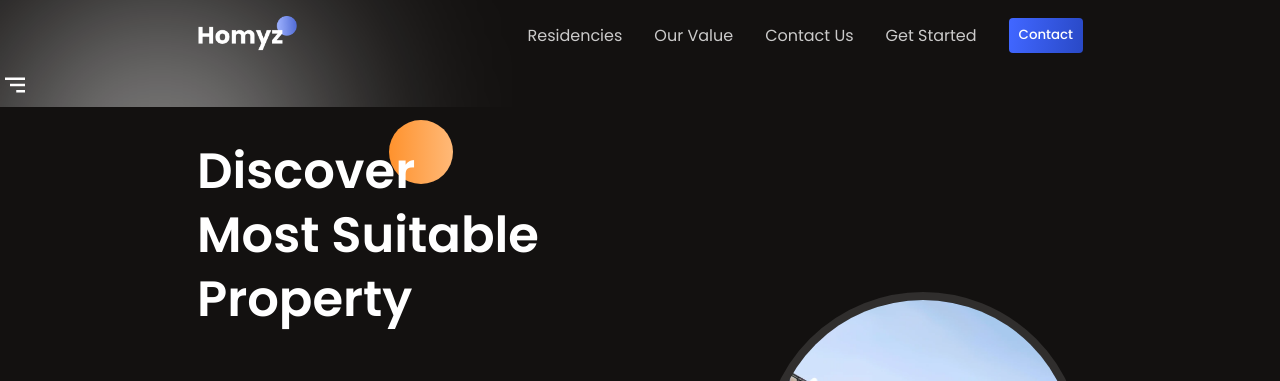
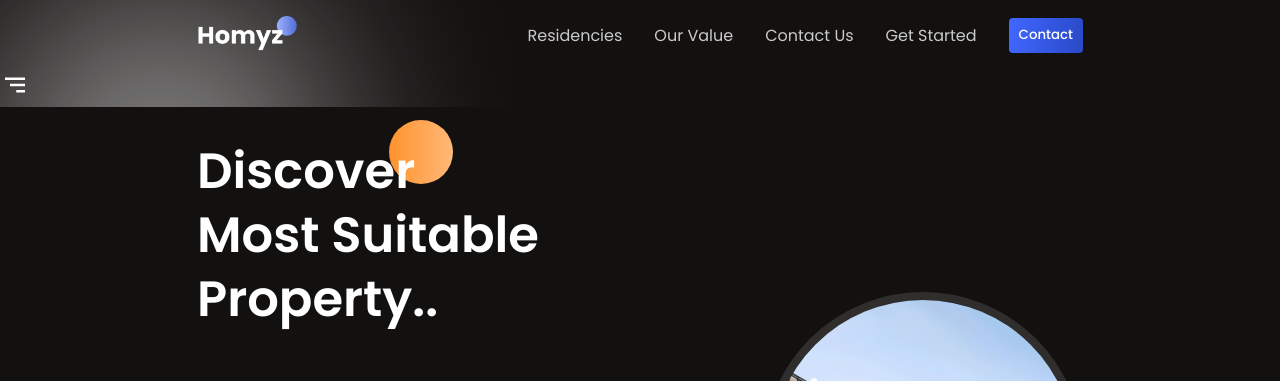
Before and after one commit to UserSampath/Business-Site, a React (Vite) app: page / in a window 1280 px wide. Shown: the top 381 px of the page. Built offline with nearby package versions, Linux system fonts and the light colour scheme.

Commit message:
Update Hero.jsx

```diff
--- a/src/components/Hero/Hero.jsx
+++ b/src/components/Hero/Hero.jsx
@@ -15,7 +15,7 @@ export const Hero = () => {
               <br />
               Most Suitable
               <br />
-              Property
+              Property..
             </h1>
           </div>
           <div className="hero-des flexColStart">
```
